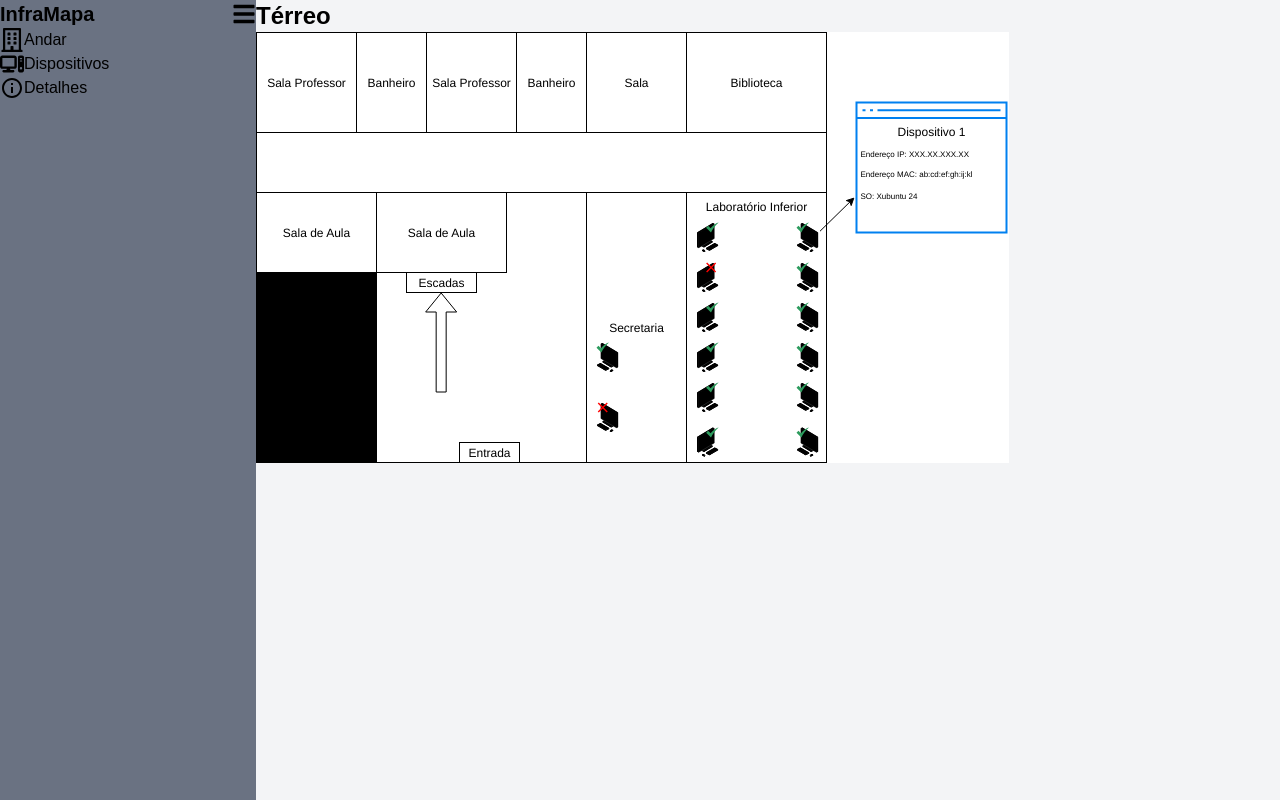
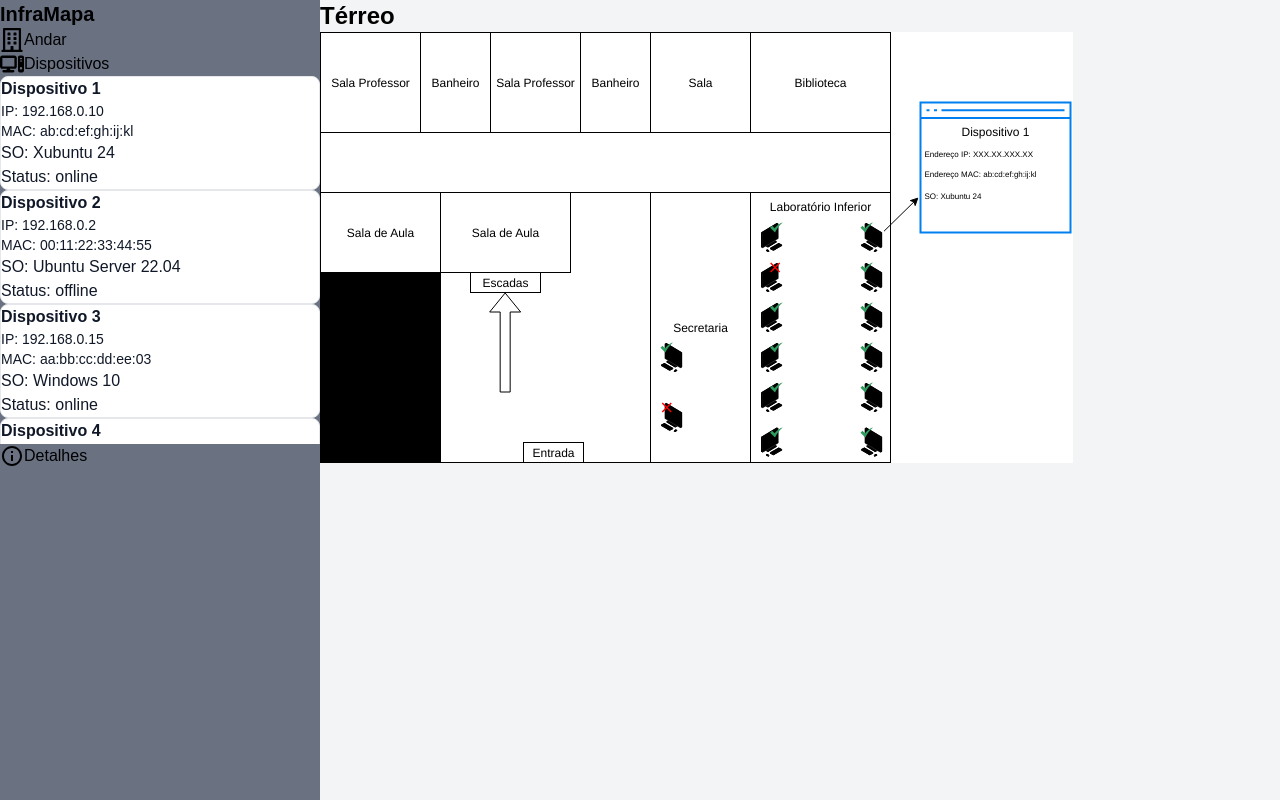
Before and after one commit to zackandcoding1/ineaf-infra-mapa-prototipo, a React (Vite) app: page / in a window 1280 px wide. Built offline with nearby package versions, Linux system fonts and the light colour scheme.

Commit message:
feat: função de exibir detalhes de dispositivos inicializada

```diff
--- a/src/components/Sidebar.jsx
+++ b/src/components/Sidebar.jsx
@@ -1,45 +1,60 @@
-import React from 'react'
+import React, { useState } from 'react';
 import { FaRegBuilding, FaBars } from "react-icons/fa";
 import { FaComputer } from "react-icons/fa6";
 import { MdOutlineInfo } from "react-icons/md";
+import devicesData from "../data/devices.json";
 
 
 const Sidebar = () => {
+    const [selectedDevice, setSelectedDevice] = useState(null);
+
+    const showDeviceDetails = (device) => {
+        setSelectedDevice(device);
+    };
+
     return (
         <div className='flex'>
-        <div className='w-20 md:w-64 bg-gray-500 transition-width duration-300'>
+            <div className='w-20 md:w-80 bg-gray-500 transition-width duration-300'>
                 <div className='flex justify-between items-center'>
                     <h2 className='text-xl font-bold'>InfraMapa</h2>
-                <button>
-                    <FaBars size={24}/>
-                </button>
                 </div>
 
                 <nav className='mt-4'>
-                <ul>
-                    <li className='flex items-center p-4 hover:bg-gray-700 cursor-pointer'>
-                        <FaRegBuilding  size={24} />
+                    <div className='flex items-center p-4 hover:bg-gray-700 cursor-pointer'>
+                        <FaRegBuilding size={24} />
                         <span className="ml-4 md:block">
                             Andar
                         </span>
-                    </li>
-                </ul>
-                <ul>
-                    <li className='flex items-center p-4 hover:bg-gray-700 cursor-pointer'>
-                        <FaComputer  size={24} />
+                    </div>
+                    <div className='flex items-center p-4 hover:bg-gray-700 cursor-pointer'>
+                        <FaComputer size={24} />
                         <span className="ml-4 md:block">
                             Dispositivos
                         </span>
-                    </li>
-                </ul>
-                <ul>
-                    <li className='flex items-center p-4 hover:bg-gray-700 cursor-pointer'>
-                        <MdOutlineInfo  size={24} />
+                    </div>
+                    <div className="overflow-y-auto max-h-92
+                        [&::-webkit-scrollbar]:w-3
+                        [&::-webkit-scrollbar-thumb]:rounded-full
+                        [&::-webkit-scrollbar-thumb]:border-white
+                        [&::-webkit-scrollbar-track]:bg-gray-100
+                        [&::-webkit-scrollbar-thumb]:bg-gray-300
+                        dark:[&::-webkit-scrollbar-track]:bg-neutral-700 dark:[&::-webkit-scrollbar-thumb]:bg-neutral-500">
+                        {devicesData.map((device) =>
+                            <div key={device.id} className="p-4 m-2 text-gray-900 focus:outline-none bg-white rounded-lg border border-gray-200 hover:bg-gray-100 hover:text-blue-700 focus:z-10 focus:ring-4 focus:ring-gray-100 dark:focus:ring-gray-700 dark:bg-gray-800 dark:text-gray-400 dark:border-gray-600 dark:hover:text-white dark:hover:bg-gray-700 cursor-pointer">
+                                <h3 className="font-semibold mb-1">{device.name}</h3>
+                                <p className="text-sm mb-1">IP: {device.ip}</p>
+                                <p className="text-sm">MAC: {device.mac}</p>
+                                <p>SO: {device.os}</p>
+                                <p>Status: {device.status}</p>
+                            </div>
+                        )}
+                    </div>
+                    <div className='flex items-center p-4 hover:bg-gray-700 cursor-pointer'>
+                        <MdOutlineInfo size={24} />
                         <span className="ml-4 md:block">
                             Detalhes
                         </span>
-                    </li>
-                </ul>
+                    </div>
                 </nav>
             </div>
         </div>
--- a/src/data/devices.json
+++ b/src/data/devices.json
@@ -1,20 +1,110 @@
 [
   {
     "id": 1,
-    "nome": "Dispositivo 1",
+    "name": "Dispositivo 1",
     "ip": "192.168.0.10",
     "mac": "ab:cd:ef:gh:ij:kl",
-    "so": "Xubuntu 24",
+    "os": "Xubuntu 24",
     "status": "online",
-    "posicao": { "x": 800, "y": 300 }
+    "position": { "x": 800, "y": 300 }
   },
   {
     "id": 2,
-    "nome": "Dispositivo 2",
+    "name": "Dispositivo 2",
     "ip": "192.168.0.2",
     "mac": "00:11:22:33:44:55",
-    "so": "Ubuntu Server 22.04",
+    "os": "Ubuntu Server 22.04",
     "status": "offline",
-    "posicao": { "x": 600, "y": 450 }
+    "position": { "x": 600, "y": 450 }
+  },
+  {
+    "id": 3,
+    "name": "Dispositivo 3",
+    "ip": "192.168.0.15",
+    "mac": "aa:bb:cc:dd:ee:03",
+    "os": "Windows 10",
+    "status": "online",
+    "position": { "x": 300, "y": 200 }
+  },
+  {
+    "id": 4,
+    "name": "Dispositivo 4",
+    "ip": "192.168.0.22",
+    "mac": "aa:bb:cc:dd:ee:04",
+    "os": "macOS Ventura",
+    "status": "offline",
+    "position": { "x": 100, "y": 400 }
+  },
+  {
+    "id": 5,
+    "name": "Dispositivo 5",
+    "ip": "192.168.0.35",
+    "mac": "aa:bb:cc:dd:ee:05",
+    "os": "Debian 12",
+    "status": "online",
+    "position": { "x": 500, "y": 500 }
+  },
+  {
+    "id": 6,
+    "name": "Dispositivo 6",
+    "ip": "192.168.0.50",
+    "mac": "aa:bb:cc:dd:ee:06",
+    "os": "Fedora 38",
+    "status": "online",
+    "position": { "x": 700, "y": 600 }
+  },
+  {
+    "id": 7,
+    "name": "Dispositivo 7",
+    "ip": "192.168.0.60",
+    "mac": "aa:bb:cc:dd:ee:07",
+    "os": "Windows Server 2019",
+    "status": "offline",
+    "position": { "x": 200, "y": 100 }
+  },
+  {
+    "id": 8,
+    "name": "Dispositivo 8",
+    "ip": "192.168.0.70",
+    "mac": "aa:bb:cc:dd:ee:08",
+    "os": "Pop!_OS 22.04",
+    "status": "online",
+    "position": { "x": 900, "y": 350 }
+  },
+  {
+    "id": 9,
+    "name": "Dispositivo 9",
+    "ip": "192.168.0.80",
+    "mac": "aa:bb:cc:dd:ee:09",
+    "os": "Arch Linux",
+    "status": "offline",
+    "position": { "x": 400, "y": 250 }
+  },
+  {
+    "id": 10,
+    "name": "Dispositivo 10",
+    "ip": "192.168.0.90",
+    "mac": "aa:bb:cc:dd:ee:0a",
+    "os": "Kali Linux",
+    "status": "online",
+    "position": { "x": 550, "y": 350 }
+  },
+  {
+    "id": 11,
+    "name": "Dispositivo 11",
+    "ip": "192.168.0.100",
+    "mac": "aa:bb:cc:dd:ee:0b",
+    "os": "Windows 11",
+    "status": "offline",
+    "position": { "x": 250, "y": 600 }
+  },
+  {
+    "id": 12,
+    "name": "Dispositivo 12",
+    "ip": "192.168.0.110",
+    "mac": "aa:bb:cc:dd:ee:0c",
+    "os": "Elementary OS 7",
+    "status": "online",
+    "position": { "x": 750, "y": 150 }
   }
 ]
```
Lines whose indentation alone changed are shown as unchanged.
